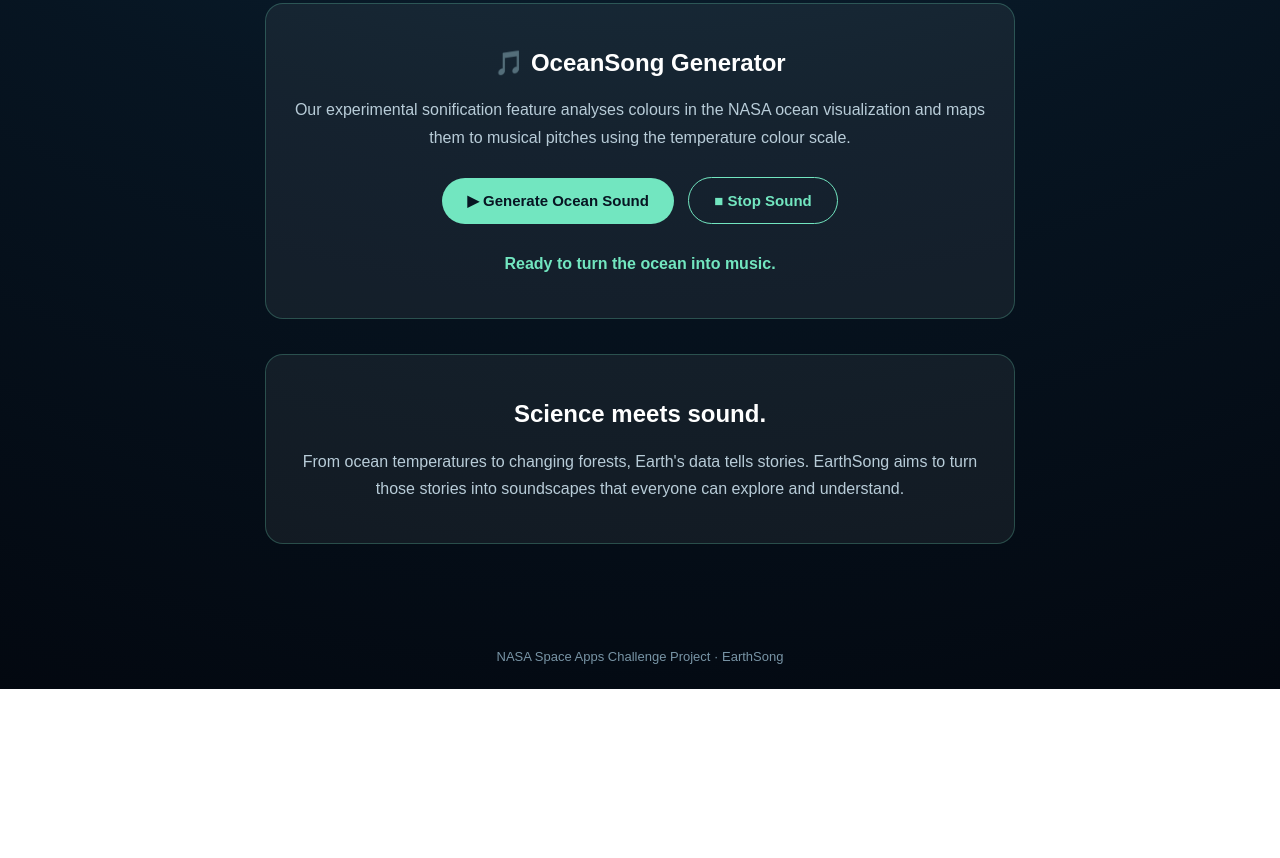
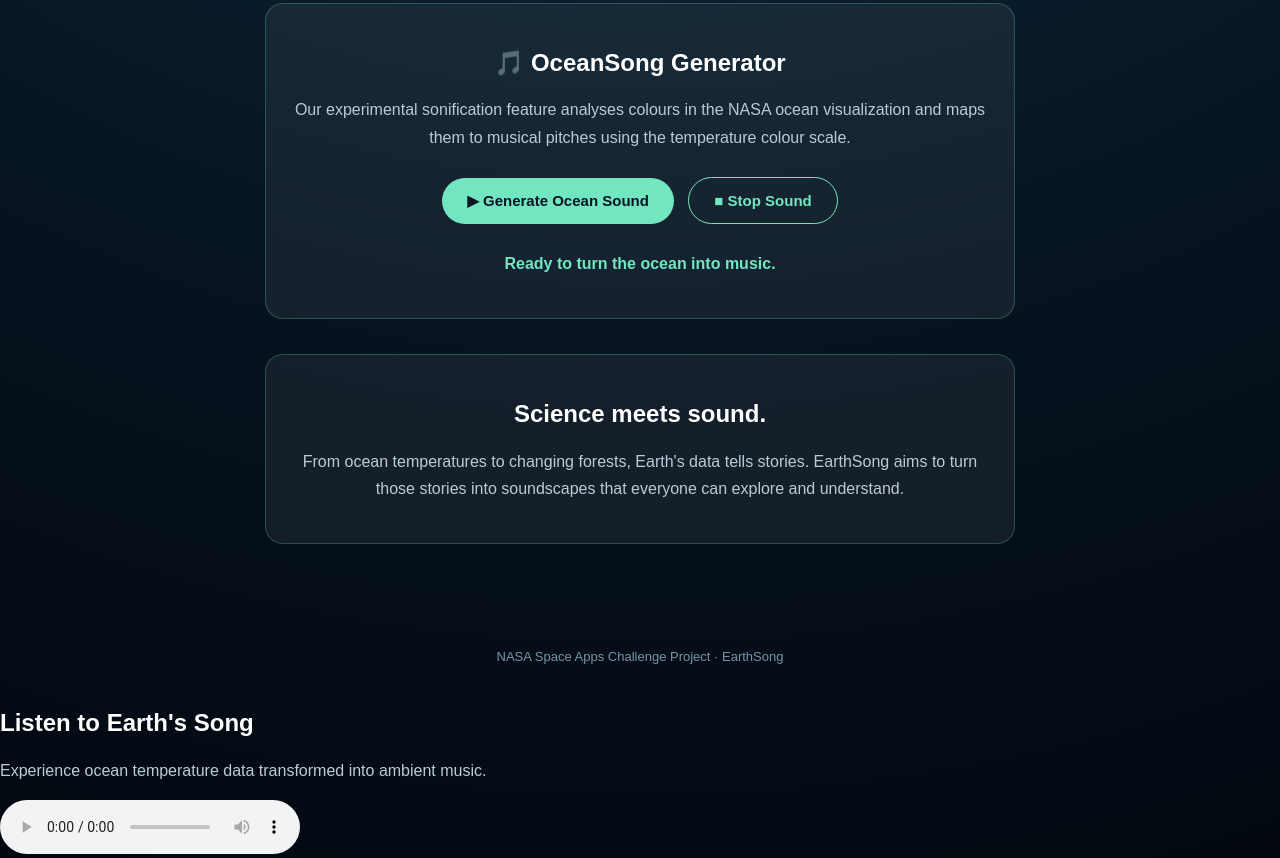
Before and after one commit to yusra34/earthsong, a plain HTML site: page index.html in a window 1280 px wide. Shown: the part 1045-1903 px from the top of the page. Before the commit the page ends 1734 px from the top, so only its background shows below. Drawn offline with Linux system fonts and the light colour scheme.

Commit message:
Update index.html

```diff
--- a/index.html
+++ b/index.html
@@ -452,6 +452,15 @@ async function generateOceanSong() {
 }
 
 </script>
+<section class="audio-section">
+  <h2>Listen to Earth's Song</h2>
+  <p>Experience ocean temperature data transformed into ambient music.</p>
+
+  <audio controls>
+    <source src="EarthSong_Audio.wav" type="audio/wav">
+    Your browser does not support audio playback.
+  </audio>
+</section>
 
 </body>
 </html>
```
